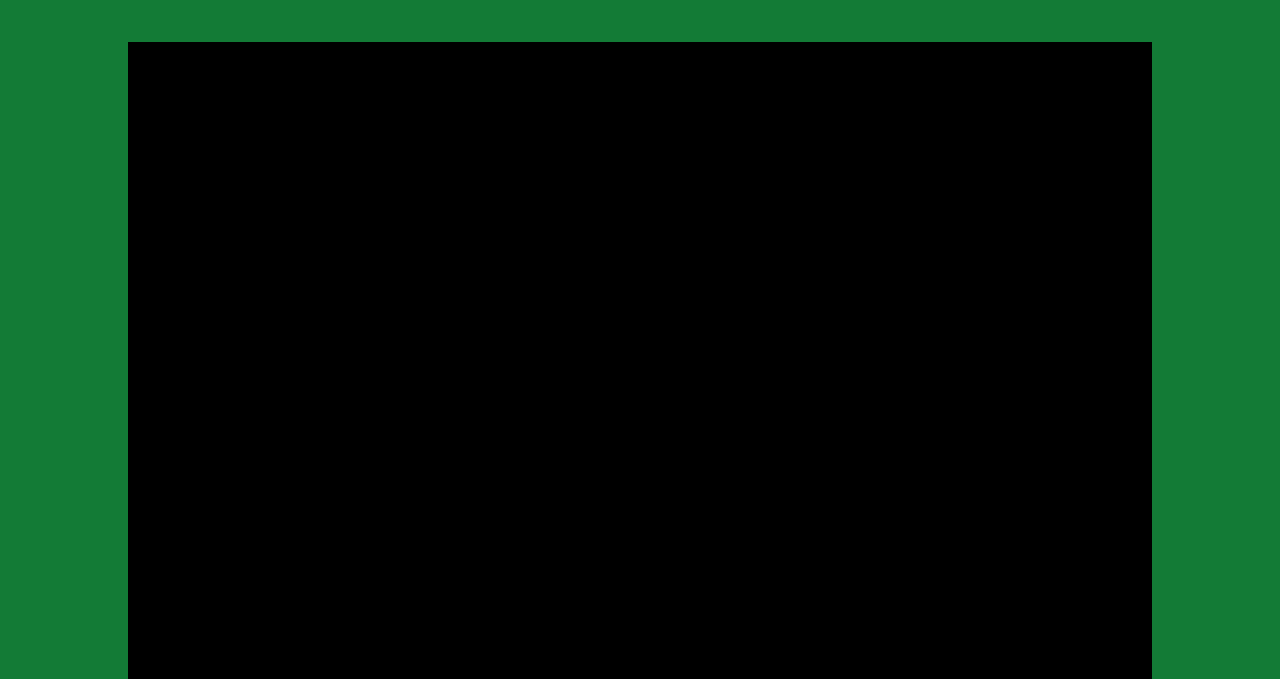
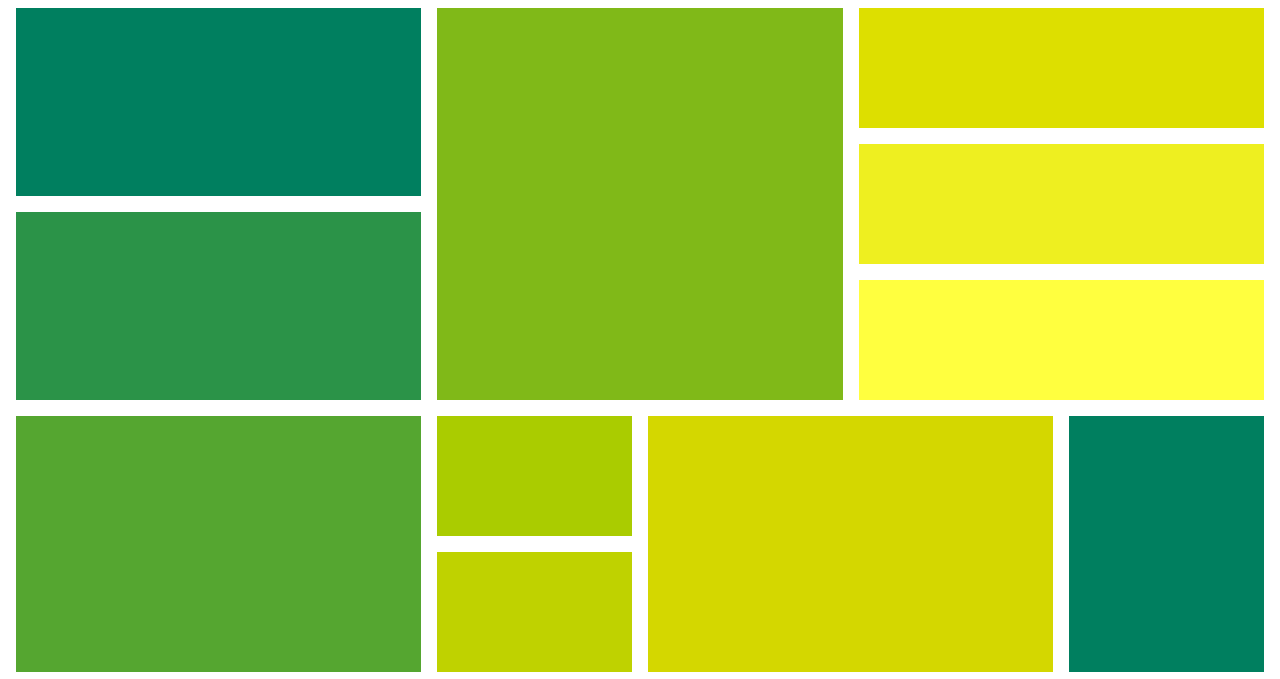
Before and after one commit to Garla-mantix/grid-practice, a plain HTML site: page index.html in a window 1280 px wide. Shown: the top 679 px of the page. Drawn offline with Linux system fonts and the light colour scheme.

Commit message:
Added grid items and structure etc

```diff
--- a/styles/index.css
+++ b/styles/index.css
@@ -11,34 +11,101 @@ main {
     flex-direction: column;
     align-items: center;
     justify-content: center;
-    background-color: rgb(19, 123, 54);
-
-}
-
-.footer {
-    background-color: white;
-    width: 80%;
-    justify-items: left;
-
-}
-
-.mcp {
-    margin-left: 5%;
-    padding: 1em;
-
-
 }
 
 .grid-container {
     display: grid;
-    width: 80%;
-    min-height: 80%;
+    width: 100%;
+    min-height: 87%;
     margin-bottom: 0;
-    background-color: black;
+    padding: 1em;
+    grid-gap: 1em;
+    grid-template-columns: repeat(6 1fr);
+    grid-template-rows: repeat(10 1fr);
+    grid-template-areas:
+    "i1 i1 i4 i4 i7 i7"
+    "i1 i1 i4 i4 i7 i7"
+    "i1 i1 i4 i4 i8 i8"
+    "i2 i2 i4 i4 i8 i8"
+    "i2 i2 i4 i4 i9 i9"
+    "i2 i2 i4 i4 i9 i9"
+    "i3 i3 i5 i10 i10 i11"
+    "i3 i3 i5 i10 i10 i11"
+    "i3 i3 i6 i10 i10 i11"
+    "i3 i3 i6 i10 i10 i11";
+}
+
+.grid-item__1 {
+    grid-area: i1;
+    background-color: #007F5F;
 
 }
 
-/*
-5 rows
-6 columns
- */
+.grid-item__2 {
+    grid-area: i2;
+    background-color: #2B9348;
+
+}
+
+.grid-item__3 {
+    grid-area: i3;
+    background-color: #55A630;
+
+}
+
+.grid-item__4 {
+    grid-area: i4;
+    background-color: #80B918;
+
+}
+
+.grid-item__5 {
+    grid-area: i5;
+    background-color: #AACC00;
+}
+
+.grid-item__6 {
+    grid-area: i6;
+    background-color: #BFD200;
+}
+
+.grid-item__7 {
+    grid-area: i7;
+    background-color: #DDDF00;
+}
+
+.grid-item__8 {
+    grid-area: i8;
+    background-color: #EEEF20;
+}
+
+.grid-item__9 {
+    grid-area: i9;
+    background-color: #FFFF3F;
+}
+
+.grid-item__10 {
+    grid-area: i10;
+    background-color: #D4D700;
+}
+
+.grid-item__11 {
+    grid-area: i11;
+    background-color: #007F5F;
+}
+
+ .footer {
+    background-color: white;
+    width: 100%;
+    max-height: 15%;
+    justify-items: left;
+    background-color: #9BC1BC;
+}
+
+.mcp {
+    margin-left: 3%;
+    padding: 1em;
+    font-family: Arial, Helvetica, sans-serif;
+    font-weight: bold;
+    font-size: 3.5em;
+}
```
